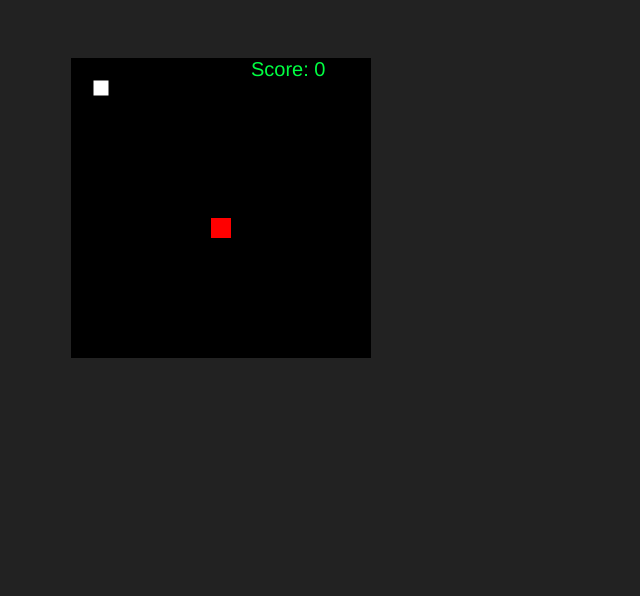
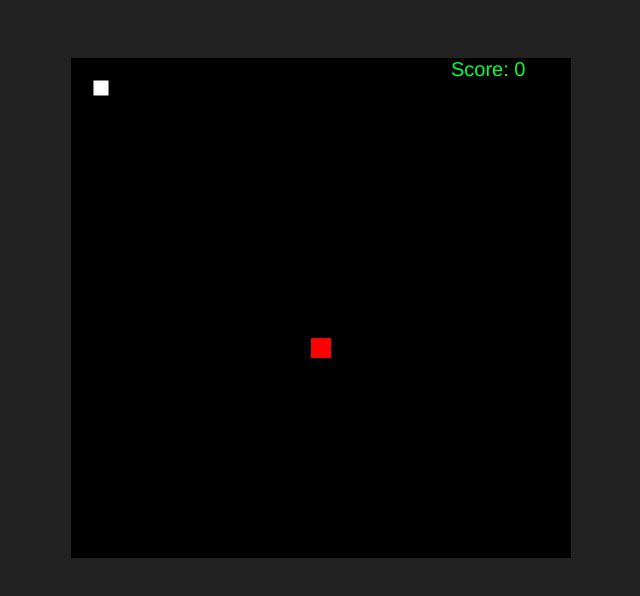
Before and after one commit to ayrzDev/Snake, a plain HTML site: page index.html in a window 1280 px wide. Shown: the whole page, without its empty margins (187-827 px from the left). Drawn offline with Linux system fonts and the light colour scheme.

Commit message:
Update index.html

```diff
--- a/index.html
+++ b/index.html
@@ -12,7 +12,7 @@
     </head>
 
     <body>
-        <canvas class="canvas" id="canvas" width="300" height="300"></canvas>
+        <canvas class="canvas" id="canvas" width="500" height="500"></canvas>
         <script src="game.js"></script>
     </body>
 </html>
```
